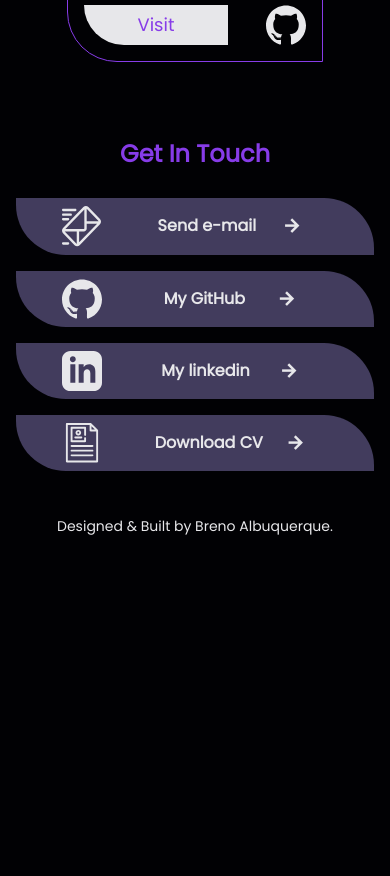
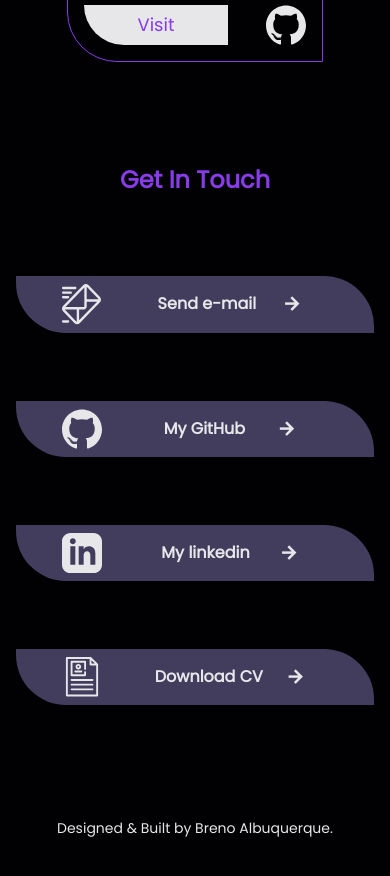
Before and after one commit to Breno-Albuquerque/Breno-Albuquerque.github.io, a React (Create React App) app: page / in a window 390 px wide. Shown: the part 3500-4376 px from the top of the page. Before the commit the page ends 4057 px from the top, so only its background shows below. Built offline with nearby package versions, Linux system fonts and the light colour scheme.

Commit message:
fix: mobile Contact component changes

```diff
--- a/src/components/Contact.js
+++ b/src/components/Contact.js
@@ -7,17 +7,11 @@ const Container = styled.section`
   box-sizing: border-box;
   padding: 16px;
 
-  @media(min-width: 576px) {
-    padding: 32px;
-  }
+  display: flex;
+  flex-direction: column;
+  justify-content: space-around;
 
-  @media(min-width: 992px) {
-    display: flex;
-    flex-direction: column;
-    justify-content: space-around;
-
-    min-height: 90vh;
-  }
+  min-height: 90vh;
 `
 
 const Title = styled.h2`
```
